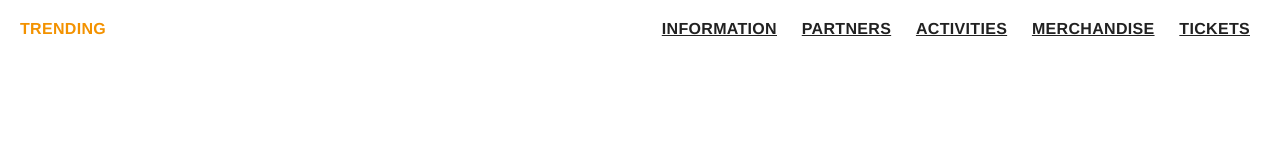
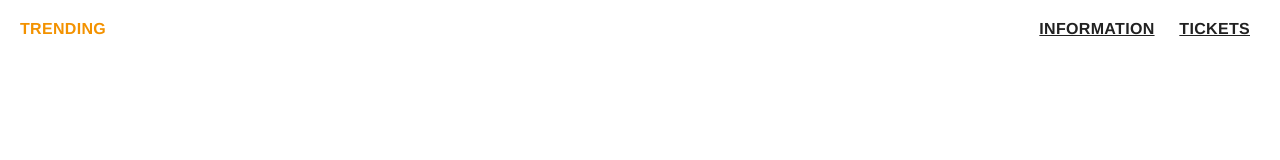
Before and after one commit to WISVCH/lustrum-custom-elements, a website: page index.html in a window 1280 px wide. Drawn offline with Linux system fonts and the light colour scheme.

Commit message:
Remove hrefs to sections on homepage

```diff
--- a/index.html
+++ b/index.html
@@ -78,7 +78,7 @@
         margin: 20px;
       }
 
-      @media (max-width: 800px) {
+      @media (max-width: 200px) {
         nav {
           display: none;
           margin: 0;
@@ -116,10 +116,7 @@
       <input id="menu" type="checkbox" />
       <nav>
         <iron-selector attr-for-selected="data-route" id="navigation">
-          <a data-route="" href="#general">Information</a>
-          <a data-route="" href="#partners">Partners</a>
-          <a data-route="" href="#activities">Activities</a>
-          <a data-route="" href="#merchandise">Merchandise</a>
+          <a data-route="" href="">Information</a>
           <a data-route="" href="tickets">Tickets</a>
         </iron-selector>
       </nav>
```
